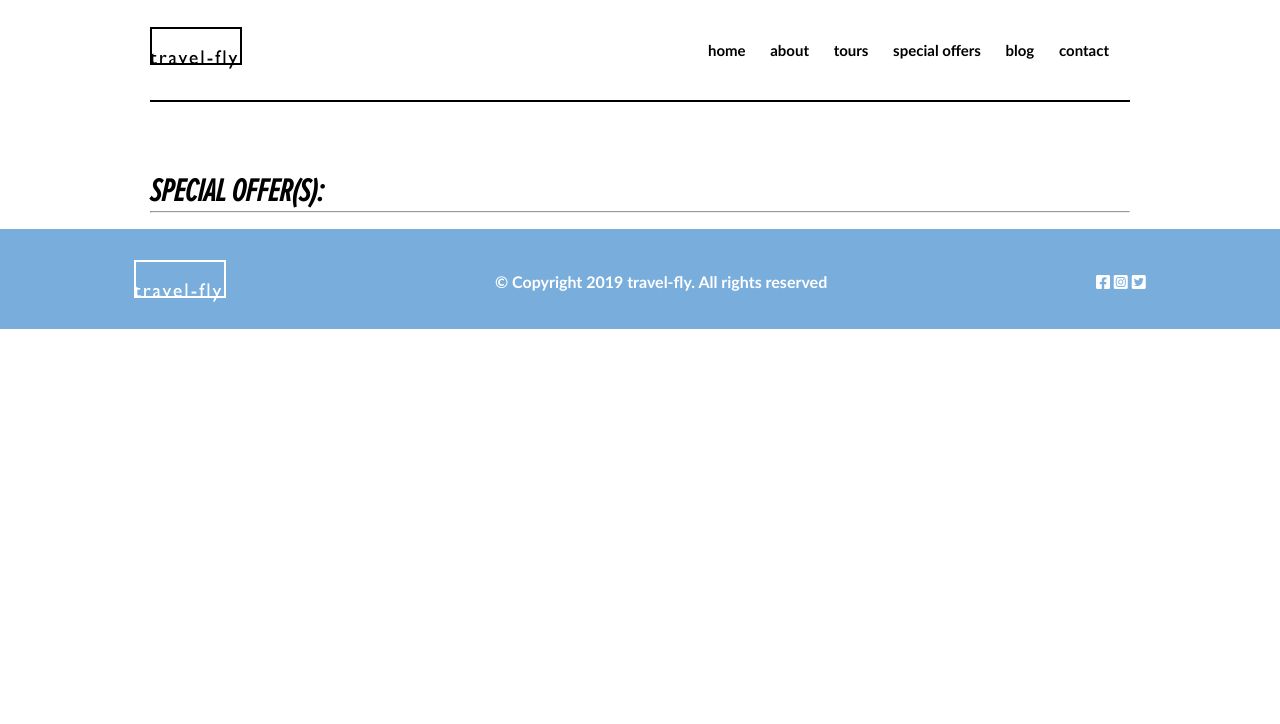
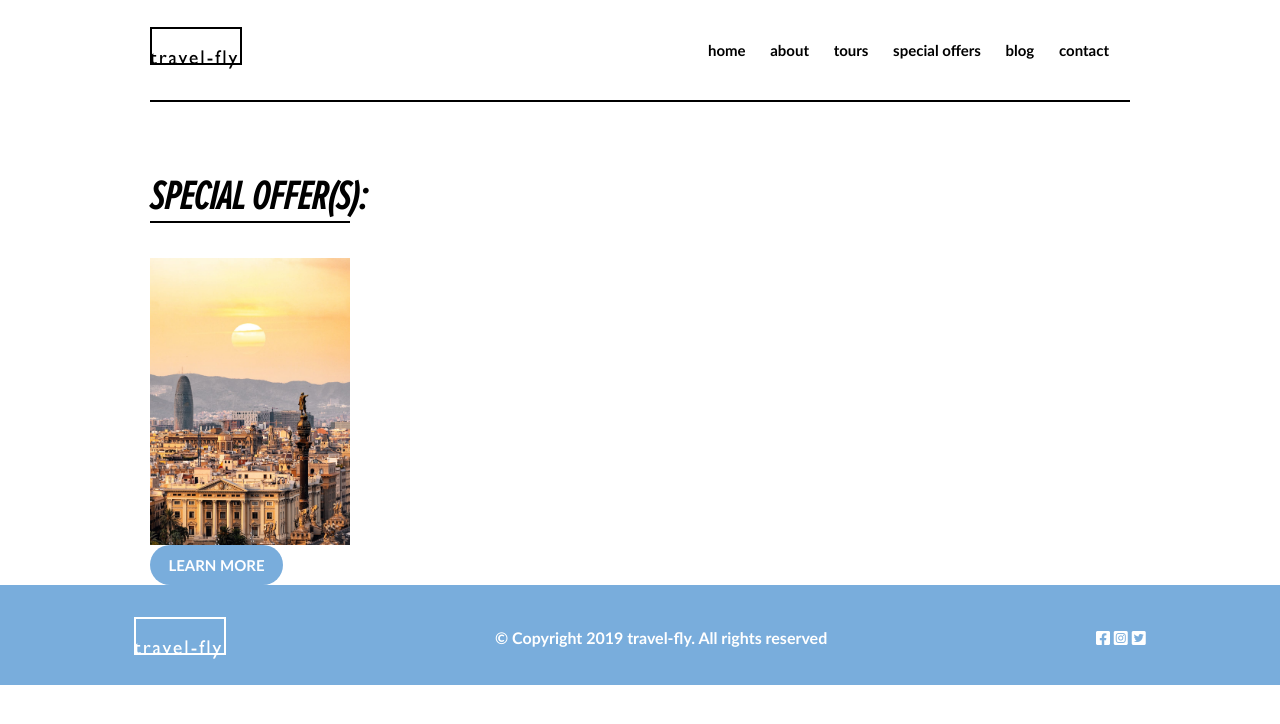
Before and after one commit to in215-pissah/travel-fly_three, a website: page offers.html in a window 1280 px wide. Drawn offline with Linux system fonts and the light colour scheme.

Commit message:
added images and stylized them

```diff
--- a/offers.html
+++ b/offers.html
@@ -31,13 +31,20 @@
     <hr class="nav-hr-black" />
 
     <div id="app">
-      <div class="title-Header">
-        <h1>
-          SPECIAL OFFER(S):
-          <hr />
-        </h1>
+      <div class="spe-Offers">
+        <div class="title-Header">
+          <h1>
+            SPECIAL OFFER(S):
+            <hr />
+          </h1>
+        </div>
+
+        <div class="offers-IMG-box">
+          <div class="offers-img1"></div>
+        </div>
       </div>
-      <div></div>
+
+      <button class="learnMore">LEARN MORE</button>
     </div>
 
     <!-- footer -->
--- a/scss/offers/offers.scss
+++ b/scss/offers/offers.scss
@@ -9,4 +9,22 @@
       width: 200px;
     }
   }
+  .offers-IMG-box {
+    max-width: 200px;
+    height: 287px;
+    background-color: red;
+    margin-top: 35.5px;
+    .offers-img1,
+    .offers-img2 {
+      height: 100%;
+      width: 100%;
+      @include div-images();
+    }
+    .offers-img1 {
+      background-image: url(../images/special-offer-01.jpg);
+    }
+    .offers-img2 {
+      background-image: url(../images/special-offer-02.jpg);
+    }
+  }
 }
```
Also changed, not shown: css/styles.css, 1 other file.
